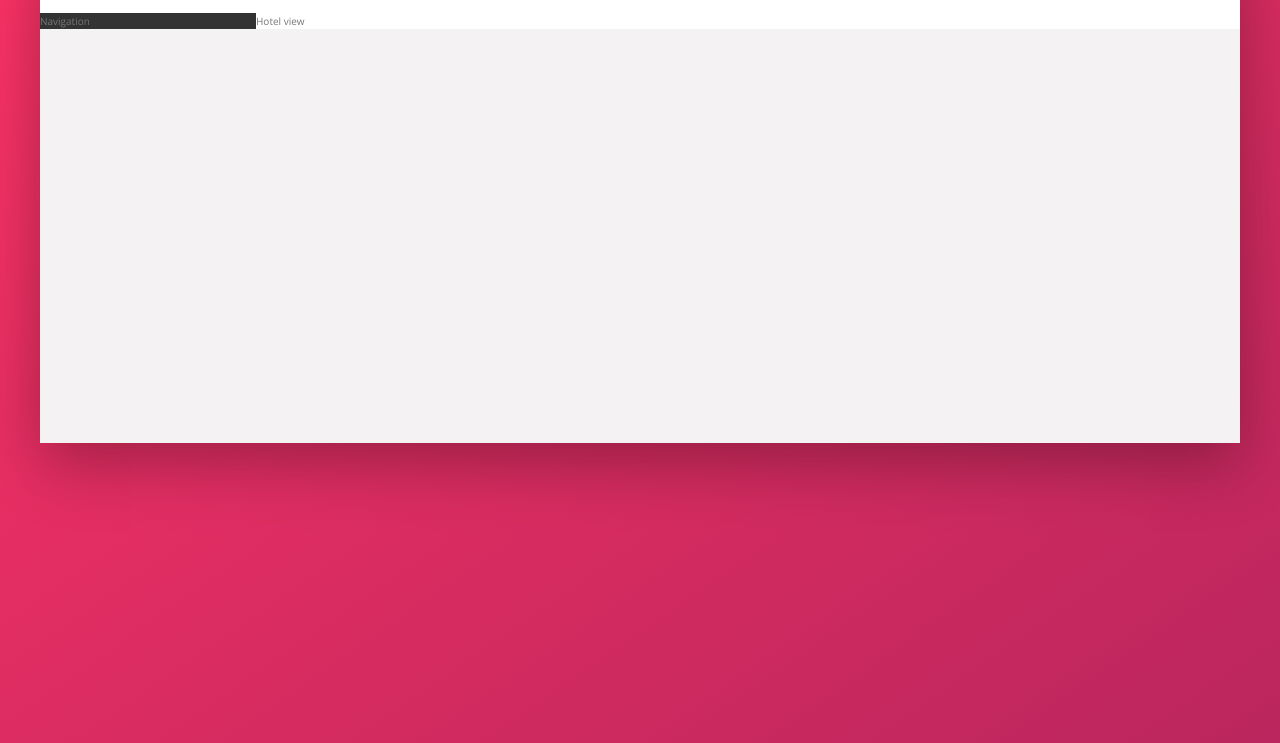
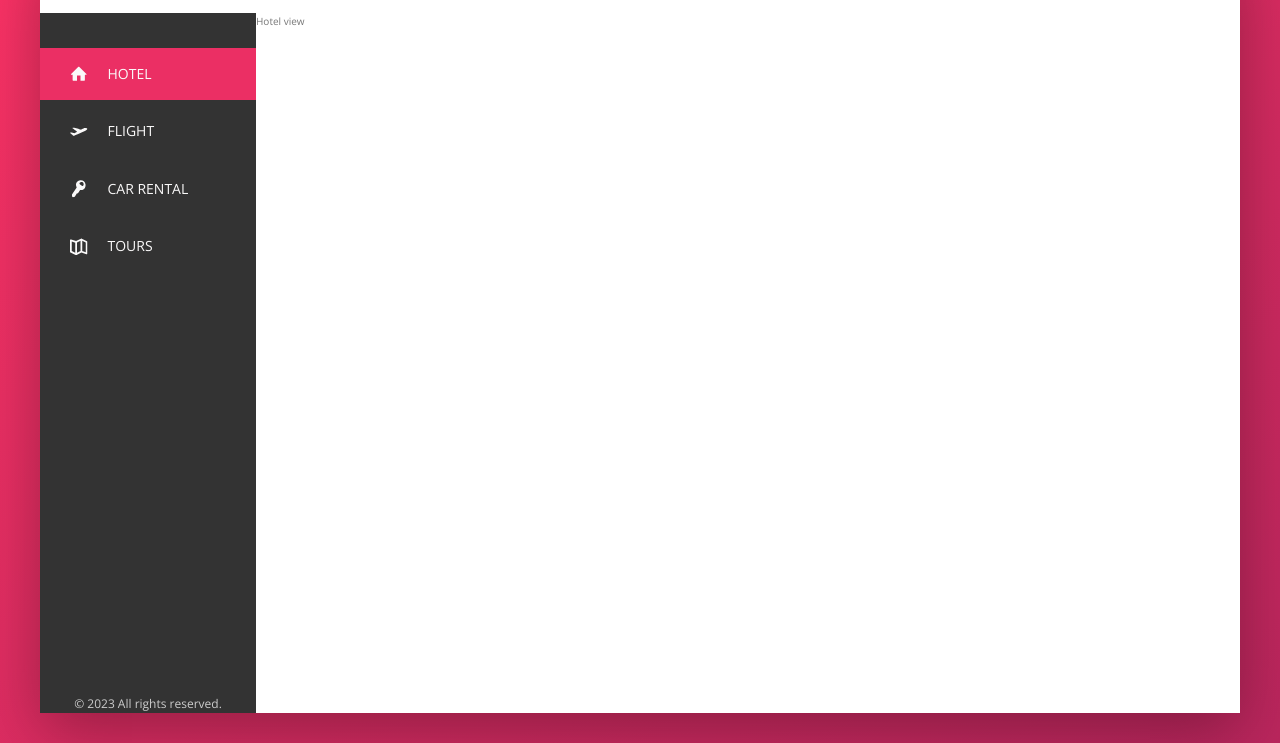
Before and after one commit to reni17/booking-app, a website: page index.html in a window 1280 px wide. Shown: the part 137-880 px from the top of the page. Drawn offline with nearby package versions, Linux system fonts and the light colour scheme.

Commit message:
Create navigation styling

```diff
--- a/index.html
+++ b/index.html
@@ -45,7 +45,44 @@
             </header>
             <div class="content">
                 <nav class="sidebar">
-                    Navigation
+                    <ul class="side-nav">
+                        <li class="side-nav__item side-nav__item--active">
+                            <a href="#" class="side-nav__link">
+                                <svg class="side-nav__icon">
+                                    <use xlink:href="img/sprite.svg#icon-home"></use>
+                                </svg>
+                                <span>Hotel</span>
+                            </a>
+                        </li>
+                        <li class="side-nav__item">
+                            <a href="#" class="side-nav__link">
+                                <svg class="side-nav__icon">
+                                    <use xlink:href="img/sprite.svg#icon-aircraft-take-off"></use>
+                                </svg>
+                                <span>Flight</span>
+                            </a>
+                        </li>
+                        <li class="side-nav__item">
+                            <a href="#" class="side-nav__link">
+                                <svg class="side-nav__icon">
+                                    <use xlink:href="img/sprite.svg#icon-key"></use>
+                                </svg>
+                                <span>Car rental</span>
+                            </a>
+                        </li>
+                        <li class="side-nav__item">
+                            <a href="#" class="side-nav__link">
+                                <svg class="side-nav__icon">
+                                    <use xlink:href="img/sprite.svg#icon-map"></use>
+                                </svg>
+                                <span>Tours</span>
+                            </a>
+                        </li>
+                    </ul>
+
+                    <div class="legal">
+                        &copy; 2023 All rights reserved.
+                    </div>
                 </nav>
                 <main class="hotel-view">
                     Hotel view
--- a/sass/_components.scss
+++ b/sass/_components.scss
@@ -116,3 +116,77 @@
     }
 
 }
+
+
+
+//SIDE NAVIGATION
+
+.side-nav {
+
+    font-size: 1.4rem;
+    list-style: none;
+    margin-top: 3.5rem;
+
+
+    &__item {
+        position: relative;
+
+        &:not(:last-child) {
+            margin-bottom: .5rem;
+        }
+    }
+
+    &__item::before  {
+        content: "";
+        position: absolute;
+        top: 0;
+        left: 0;
+        height: 100%;
+        width: 3px;
+        background-color: var(--color-primary);
+        transform: scaleY(0);
+
+        //transform position:
+        // transform-origin: bottom | top | center;
+
+        transition: transform .2s,
+                    width .4s cubic-bezier(1,.01,0,1.01) .2s,
+                    background-color .1s;
+    }
+
+    &__item:hover::before,
+    &__item--active::before {
+        transform: scaleY(1);
+        width: 100%;
+    }
+
+    &__item:active::before {
+        background-color: var(--color-primary-light);
+    }
+
+    &__link:link,
+    &__link:visited {
+        color: var(--color-grey-light-1);
+        text-decoration: none;
+        text-transform: uppercase;
+        padding: 1.5rem 3rem;
+        z-index: 10;
+        position: relative;
+        display: flex;
+        align-items: center;
+    }
+
+    &__icon {
+        width: 1.75rem;
+        height: 1.75rem;
+        margin-right: 2rem;
+        fill: currentColor;
+    }
+}
+
+.legal {
+    font-size: 1.2rem;
+    color: var(--color-grey-light-4);
+    text-align: center;
+    pad: 2.5rem;
+}
--- a/sass/layout.scss
+++ b/sass/layout.scss
@@ -28,9 +28,16 @@ min-height: 50rem;
     background-color: var(--color-grey-dark-1);
 
     flex: 0 0 18%;
+
+    display: flex;
+    flex-direction: column;
+    justify-content: space-between;
 }
 
 .hotel-view {
     background-color: #fff;
+
+    //test
+    height: 70rem;
     flex: 1;
 }
```
Also changed, not shown: css/style.css.
